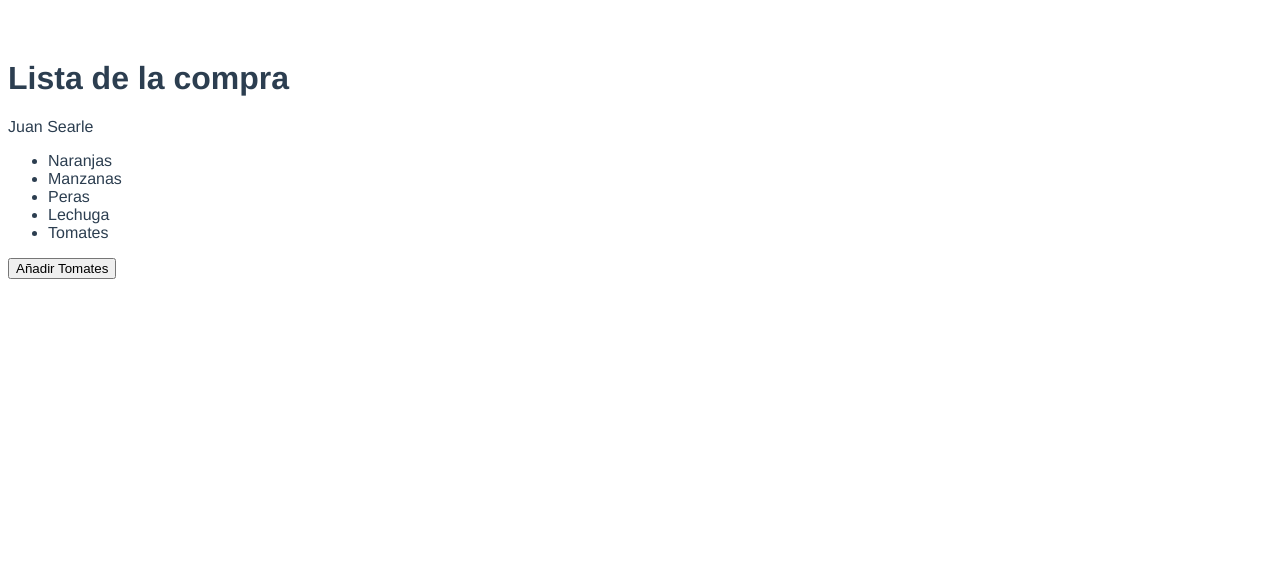
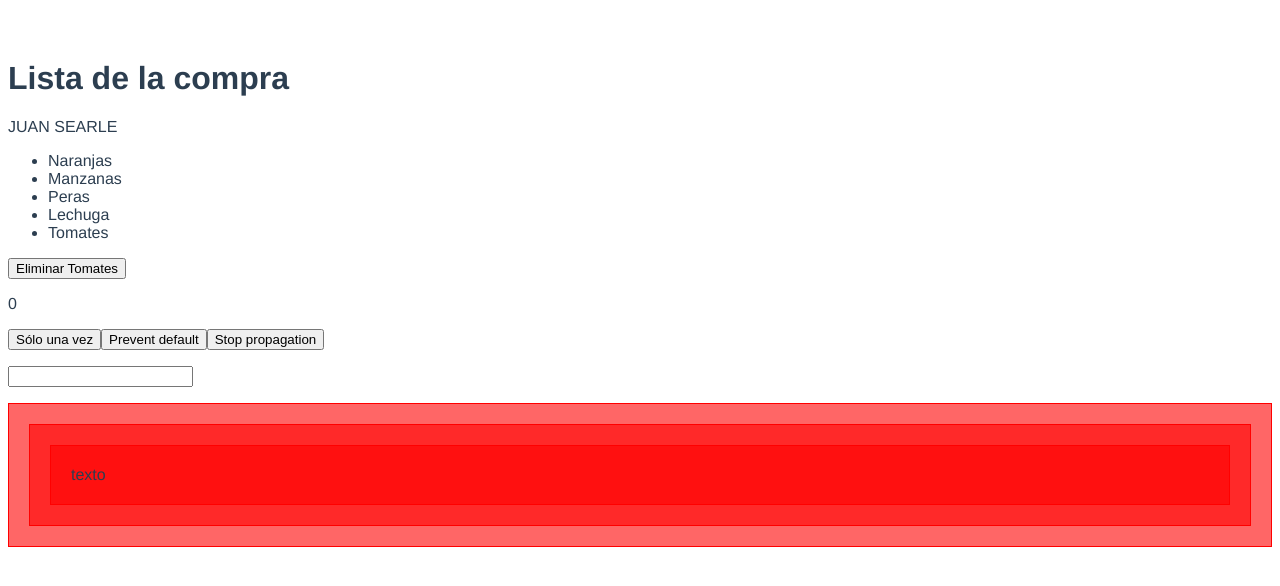
Before and after one commit to jsearle/ionic-vue, a Vue app in the folder vuedemo/: page / in a window 1280 px wide. Both pictures are taken after a click on the button "Añadir Tomates". Shown: the top 586 px of the page. Built offline with nearby package versions, Linux system fonts and the light colour scheme.

Commit message:
Directivas

```diff
--- a/vuedemo/src/components/ShoppingList.vue
+++ b/vuedemo/src/components/ShoppingList.vue
@@ -1,10 +1,29 @@
 <template>
   <h1>Lista de la compra</h1>
-  <p>{{usuario}}</p>
+  <p>{{ mayusculas }}</p>
   <ul>
     <li v-for="(ingrediente, index) in items" :key="index">{{ingrediente}}</li>
   </ul>
-  <button @click="addTomato">Añadir Tomates</button>
+  <button v-if="showButton" @click="addTomato">Añadir Tomates</button>
+  <button v-else-if="lastItem == 'Tomates'" @click="removeTomato">Eliminar Tomates</button>
+  <button v-else @click="removeTomato">Eliminar Tomates</button>
+
+  <p>{{contador}}</p>
+  <p>
+    <button @click.once="addNumber">Sólo una vez</button>
+    <button @click.prevent="addNumber">Prevent default</button>
+    <button @click.stop="addNumber">Stop propagation</button>
+  </p>
+  <p>
+    <input type="text" @keyup.enter="teclaPulsada">
+  </p>
+  <div class="caja">
+    <div>
+      <div @mousemove="raton">
+        texto
+      </div>
+    </div>
+  </div>
 </template>
 
 <script lang="ts">
@@ -17,17 +36,47 @@ export default defineComponent({
   },
   data(){
     return {
-      items:['Naranjas', 'Manzanas', 'Peras', 'Lechuga'] as string[]
+      items:['Naranjas', 'Manzanas', 'Peras', 'Lechuga'] as string[],
+      showButton: true,
+      miUsuario: this.usuario || '',
+      contador: 0
     }
   },
   methods:{
     addTomato(){
       this.items.push('Tomates')
+      this.showButton = false
+    },
+    removeTomato(){
+      this.items.pop()
+      this.showButton = true
+    },
+    addNumber(e:Event){
+      this.contador ++;
+    },
+    teclaPulsada(e: KeyboardEvent){
+      console.log(e.key)
+    },
+    raton(){
+      this.contador -= 1;
+    }
+  },
+  computed:{
+    lastItem(){
+      const result = this.items.filter(prod => prod == 'Manzanas')
+      return result
+    },
+    mayusculas(){
+      return this.miUsuario.toUpperCase()
     }
   }
 })
 </script>
 
 <style scoped>
-
+.caja, .caja div{
+  padding: 20px;
+  background-color: #ff000099;
+  border: 1px solid red;
+}
 </style>
```
